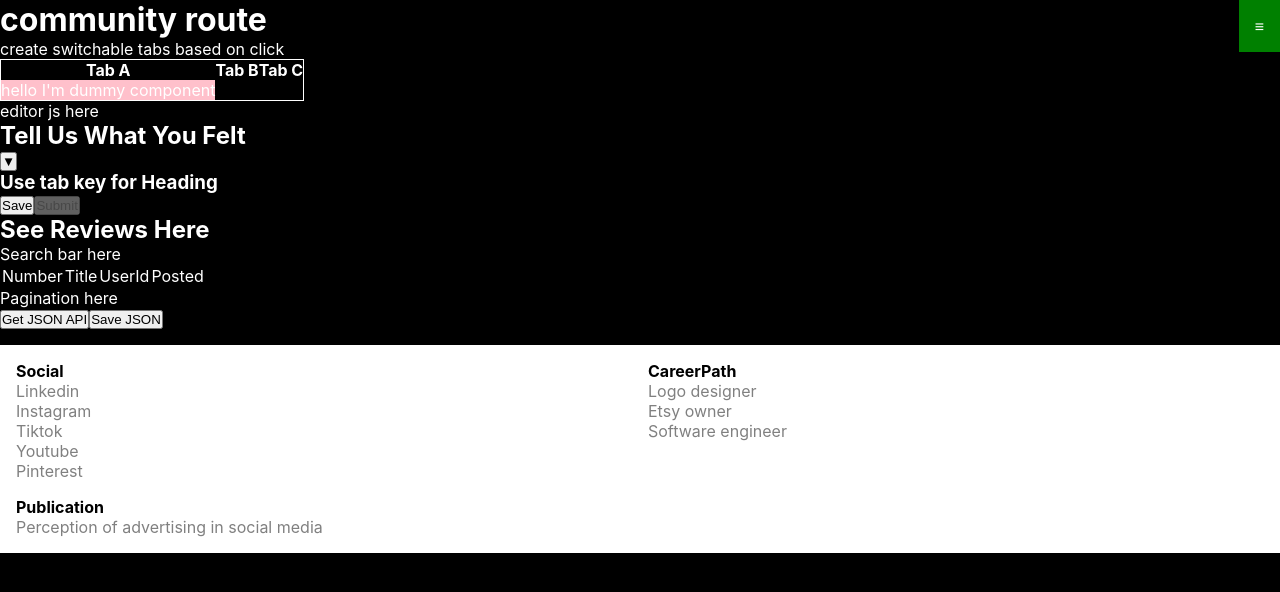
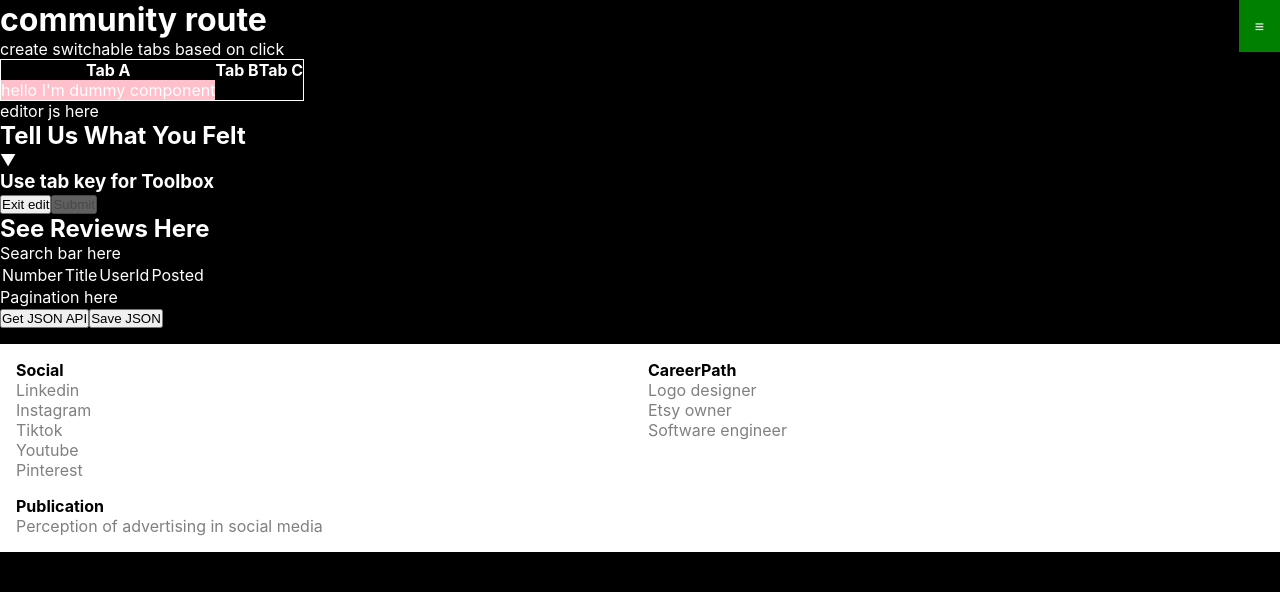
Before and after one commit to developerasun/pawcon, a React (Create React App) app in the folder client/: page /community in a window 1280 px wide. Shown: the top 592 px of the page. Built offline with nearby package versions, Linux system fonts and the light colour scheme; what @editorjs/editorjs would draw is missing.

Commit message:
feat : editor js connected to server

```diff
--- a/client/src/components/_community/feedback.tsx
+++ b/client/src/components/_community/feedback.tsx
@@ -38,10 +38,12 @@ export function Feedback () {
             document.location.reload()
         }
 
-        if (save) {
+        if (submit) {
             fetchEditorJsButton.disabled = true
-            // // To get all entry's data from Editor.js, call the save() method on the class instance.
+            // To get all entry's data from Editor.js, call the save() method on the class instance.
             // It will return a Promise that resolves with clean data.
+
+            if(window.confirm("Save and submit this feedback?")) {
                 editor.save().then((result) => {
                     // editorjs.blocks : object containing arrays
                     // console.log(result.blocks[0].data.text) // one block in editor js
@@ -53,30 +55,35 @@ export function Feedback () {
                     const onePost = texts.join(" ")
                     console.log(onePost) // combined paragraphs
 
-                // NOT DONE
                     // save feedbacks to database
-                // fetch('/blog', {
-                //     method: 'POST',
-                //     body: JSON.stringify({feedbacks}),
-                //     headers: { 'Content-Type' : 'application/json' }
-                // })
-            }).catch((err ) => console.log(err))
+                    fetch('/community', {
+                        method: 'POST',
+                        body: JSON.stringify({onePost}),
+                        headers: { 'Content-Type' : 'application/json' }
+                    })
+                    .then((res) => { return res.json })
+                    .then((data) => {
+                        console.log(JSON.stringify(data))
+                    })
+                }).catch((err) => console.log(err))
+
             }
-    }, [ save, fetchEditor ])
+        }
+    }, [ submit, fetchEditor ])
 
   return (
     // form submission should be done in form tag, not button
     <form className="web-editor" onSubmit={(event) => handleSubmit(event)}>
         <h2>Tell Us What You Felt</h2>
-        <button
+        <span
             id='fetchEditorJsButton'
-            onClick={fetchEditorJs}>&#9660;</button>
-        <h3>Use tab key for Heading</h3>
+            onClick={fetchEditorJs}>&#9660;</span>
+        <h3>Use tab key for Toolbox</h3>
         <div id='editorjs'></div>
         <button
             disabled ={editor ? false : true }
             className="saveButton"
-            onClick={handleClick}>Save</button>
+            onClick={handleClick}>Exit edit</button>
         <button
             disabled={save ? false : true }
             className="submitButton"
```
Lines whose indentation alone changed are shown as unchanged.
